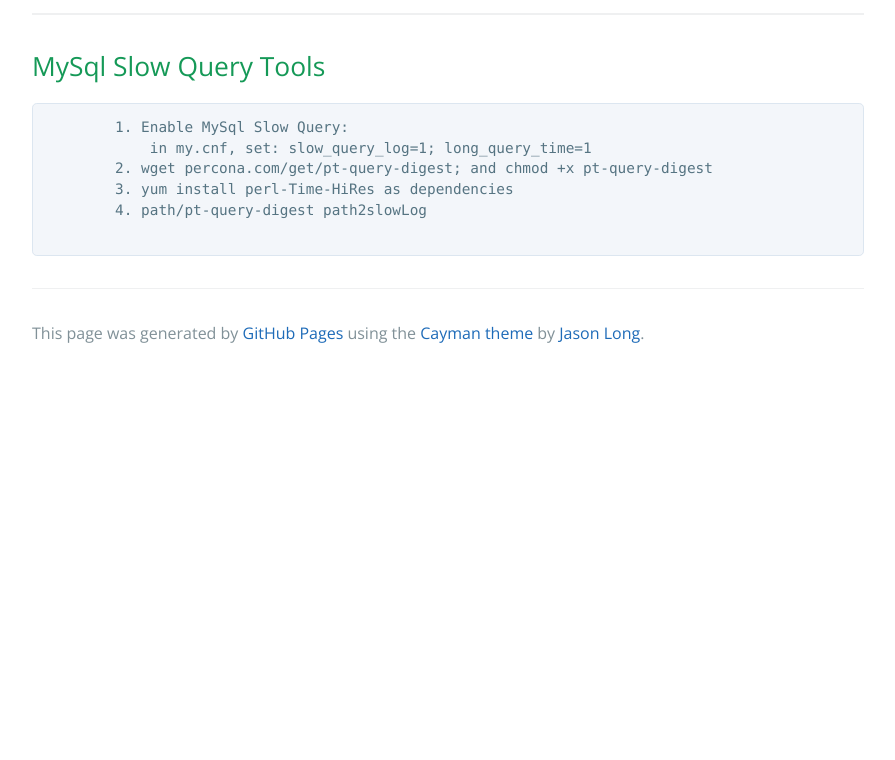
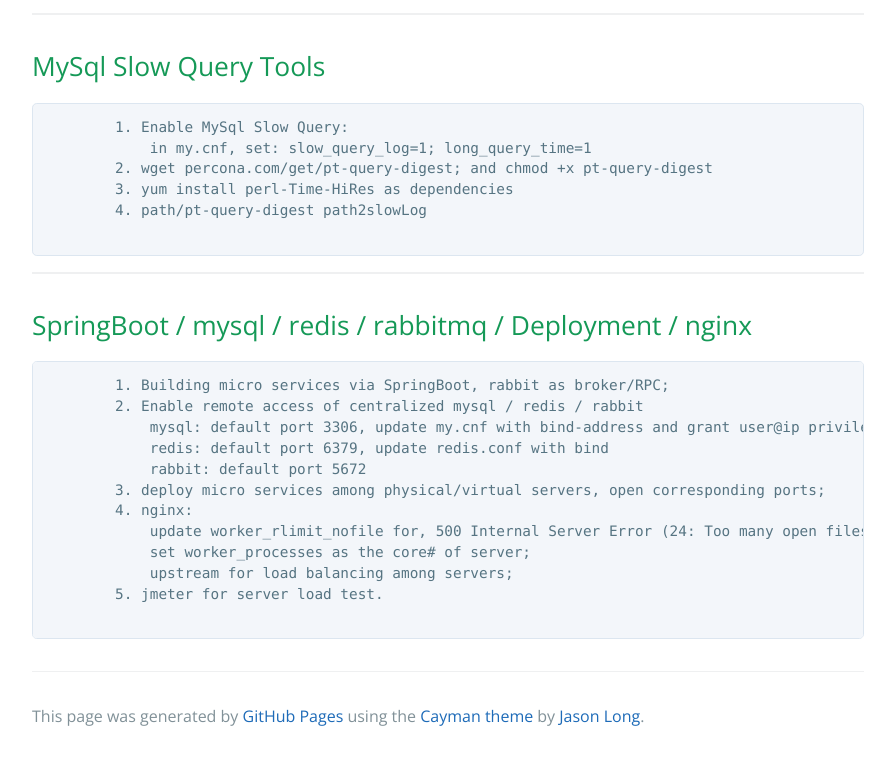
Before and after one commit to cruisehuang/cruisehuang.github.io, a plain HTML site: page index.html in a window 1280 px wide. Shown: the part 8020-8780 px from the top of the page, without its empty margins (192-1087 px from the left). Before the commit the page ends 8397 px from the top, so only its background shows below. Drawn offline with nearby package versions, Linux system fonts and the light colour scheme.

Commit message:
micro services

```diff
--- a/index.html
+++ b/index.html
@@ -339,6 +339,22 @@
         4. path/pt-query-digest path2slowLog
       </pre>
 
+      <hr/>
+      <h2> SpringBoot / mysql / redis / rabbitmq / Deployment / nginx </h2>
+      <pre>
+        1. Building micro services via SpringBoot, rabbit as broker/RPC;
+        2. Enable remote access of centralized mysql / redis / rabbit
+            mysql: default port 3306, update my.cnf with bind-address and grant user@ip privileges
+            redis: default port 6379, update redis.conf with bind
+            rabbit: default port 5672
+        3. deploy micro services among physical/virtual servers, open corresponding ports;
+        4. nginx:
+            update worker_rlimit_nofile for, 500 Internal Server Error (24: Too many open files);
+            set worker_processes as the core# of server;
+            upstream for load balancing among servers;
+        5. jmeter for server load test.
+      </pre>
+
       <footer class="site-footer">
         <span class="site-footer-credits">This page was generated by <a href="https://pages.github.com">GitHub Pages</a> using the <a href="https://github.com/jasonlong/cayman-theme">Cayman theme</a> by <a href="https://twitter.com/jasonlong">Jason Long</a>.</span>
       </footer>
```
